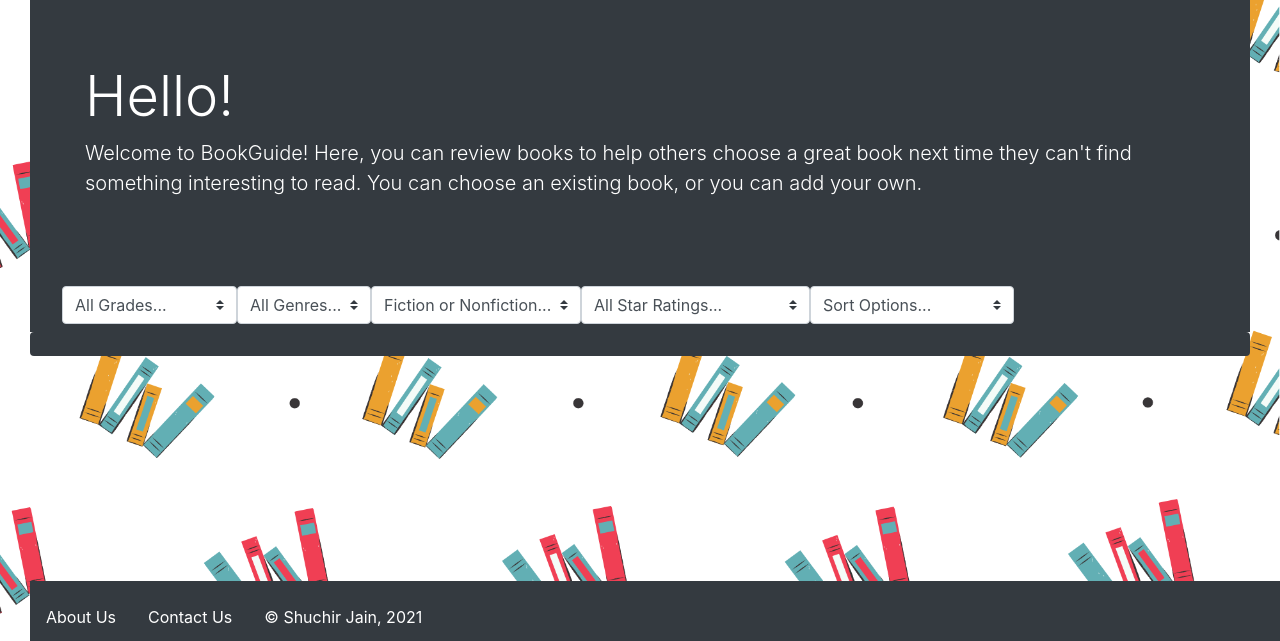
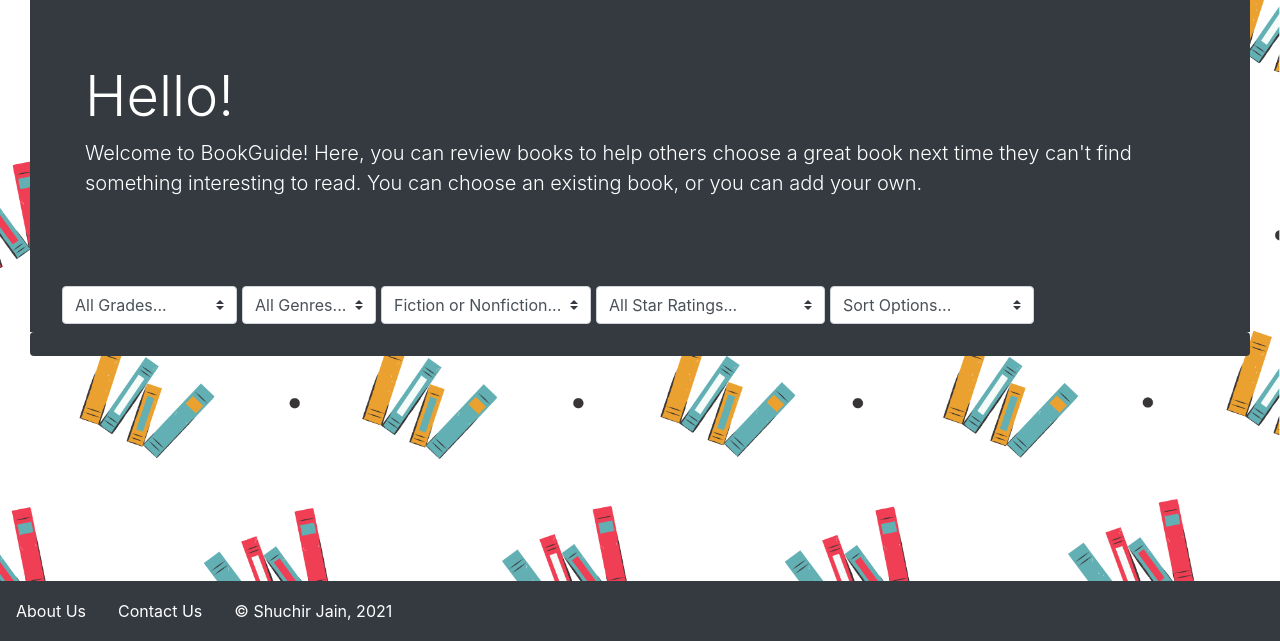
Before and after one commit to CoolCoderSJ/BookGuide, a Python web app: template templates/index.html in a window 1280 px wide. Shown: the part 159-800 px from the top of the page. Run offline with Jinja, Linux system fonts and the light colour scheme; the template is opened without the code that fills it, so the values that code supplies are empty; some libraries are stand-ins or nearby versions.

Commit message:
fix CSS for footer

```diff
--- a/static/css/star-rating.css
+++ b/static/css/star-rating.css
@@ -77,10 +77,11 @@
 }
 
 /*Make sure footer stays at bottom and is full width */
-.footer {
+.footer, footer, footer > form {
 	position: fixed;
 	height: 60px;
 	bottom: 0;
+	left: 0;
 	width: 100%;
 	padding-left: 0px !important;
 	margin-left: 0px !important;
@@ -143,11 +144,13 @@ body {
   max-width: 100%;
 }
 
+/* Adjust color scheme */
 .jumbotron {
   margin-bottom: 0rem !important;
   background: #343a40 !important;
 }
 
+/* Set star colors to gold */
 .fa-star, .fa-star-half-alt, .fas {
 	color: gold !important;
 }
@@ -157,6 +160,7 @@ img {
 	max-height: 100%;
 }
 
+/*Make sure reviews aren't sticking to the edges of the box */
 .review-text {
 	margin-left: 35px;
 }
@@ -165,6 +169,7 @@ img {
 	align-items: left;
 }
 
+/*Make searhbar prettier */
 .searchbar {
 	border: none;
 }
@@ -178,3 +183,8 @@ img {
 	min-height: 500px;
 	box-shadow: 20px 20px #303539;
 }
+
+/*Add spacing between filter dropdowns */
+.filter {
+	margin-right: 5px;
+}
--- a/templates/about.html
+++ b/templates/about.html
@@ -51,6 +51,7 @@
 				<p class="lead">Hi!<br>I'm Shuchir Jain, creator of BookGuide! I am a middle schooler at Marshall Middle School, and I enjoy coding. I made this as my Computer Fair Project, but it has potential to be a real product used in schools. BookGuide helps students find fun and interesting books easily.</p> <!--Content of banner-->
 			</div>
 		</div>
+	</body>
 	<!-- Define the footer -->
 	<footer class="footer mt-auto py-3 bg-dark">
 		<form class="form-inline my-2 my-lg-0 text-muted">
@@ -59,5 +60,4 @@
 			<a class="nav-link" href="/">&copy; Shuchir Jain, 2021</a>
 		</form>
 	</footer>
-	</body>
 </html>
--- a/templates/book_details.html
+++ b/templates/book_details.html
@@ -132,6 +132,7 @@
 				</div>
 			{% endfor %}
 		</div>
+	</body>
 	<footer class="footer mt-auto py-3 bg-dark">
 		<form class="form-inline my-2 my-lg-0 text-muted">
 			<a class="nav-link" href="/about">About Us</a>
@@ -139,5 +140,4 @@
 			<a class="nav-link" href="/">&copy; Shuchir Jain, 2021</a>
 		</form>
 	</footer>
-	</body>
 </html>
--- a/templates/contact.html
+++ b/templates/contact.html
@@ -70,6 +70,7 @@
 				 <button class="inputadd btn btn-primary" type='submit' value='Contact' class='btn btn-primary'>Contact</button>
 			</form>
 		</fieldset>
+	</body>
 	<footer class="footer mt-auto py-3 bg-dark">
 		<form class="form-inline my-2 my-lg-0">
 			<a class="nav-link" href="/about">About Us</a>
@@ -77,5 +78,4 @@
 			<a class="nav-link" href="/">&copy; Shuchir Jain, 2021</a>
 		</form>
 	</footer>
-	</body>
 </html>
--- a/templates/index.html
+++ b/templates/index.html
@@ -165,6 +165,7 @@
 			</div>
 		</div>
 	</ul>
+	</body>
 	<footer class="footer mt-auto py-3 bg-dark">
 		<form class="form-inline my-2 my-lg-0 text-muted">
 			<a class="nav-link" href="/about">About Us</a>
@@ -172,5 +173,4 @@
 			<a class="nav-link" href="/">&copy; Shuchir Jain, 2021</a>
 		</form>
 	</footer>
-	</body>
 </html>
--- a/templates/new.html
+++ b/templates/new.html
@@ -147,6 +147,7 @@
 					 <button class="inputadd btn btn-primary" type='submit' value='Add' class='btn btn-primary'>Add</button>
 				</form>
 			</fieldset>
+	</body>
 	<footer class="footer mt-auto py-3 bg-dark">
 		<form class="form-inline my-2 my-lg-0">
 			<a class="nav-link" href="/about">About Us</a>
@@ -154,5 +155,4 @@
 			<a class="nav-link" href="/">&copy; Shuchir Jain, 2021</a>
 		</form>
 	</footer>
-	</body>
 </html>
```
Lines whose indentation alone changed are shown as unchanged.
